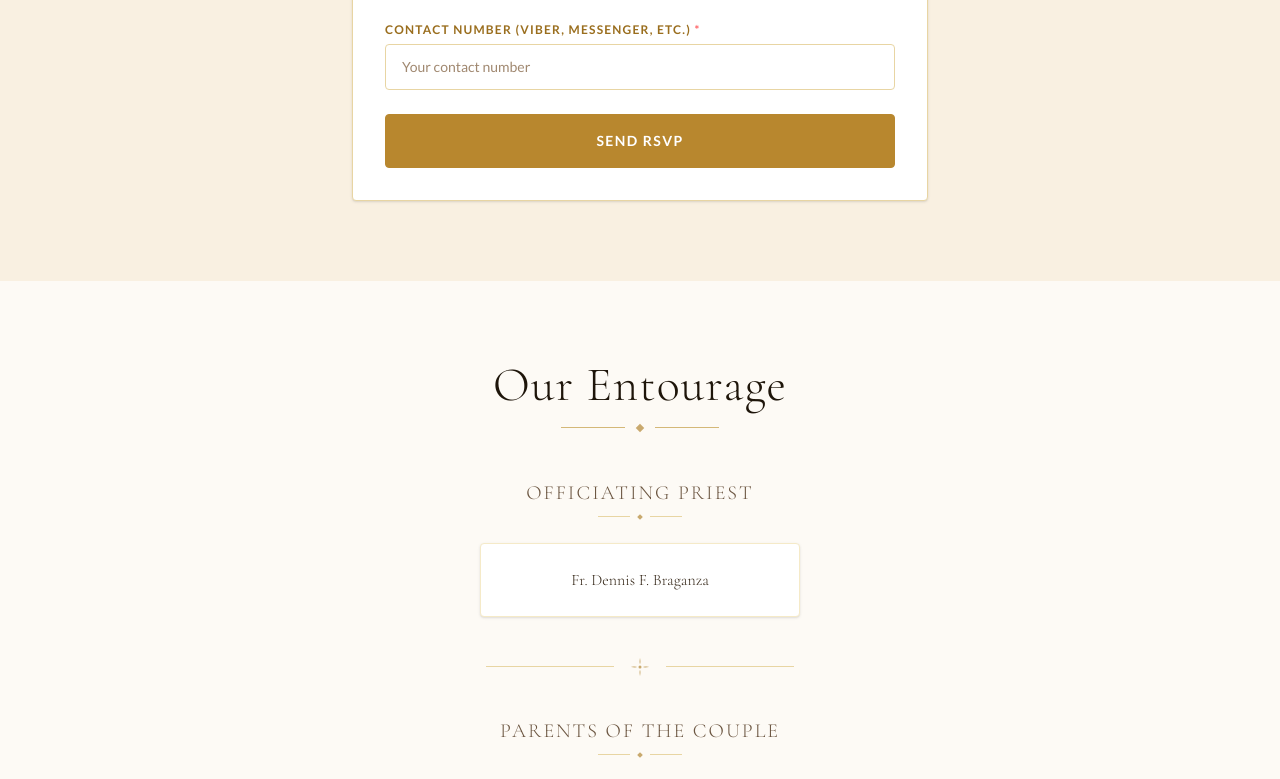
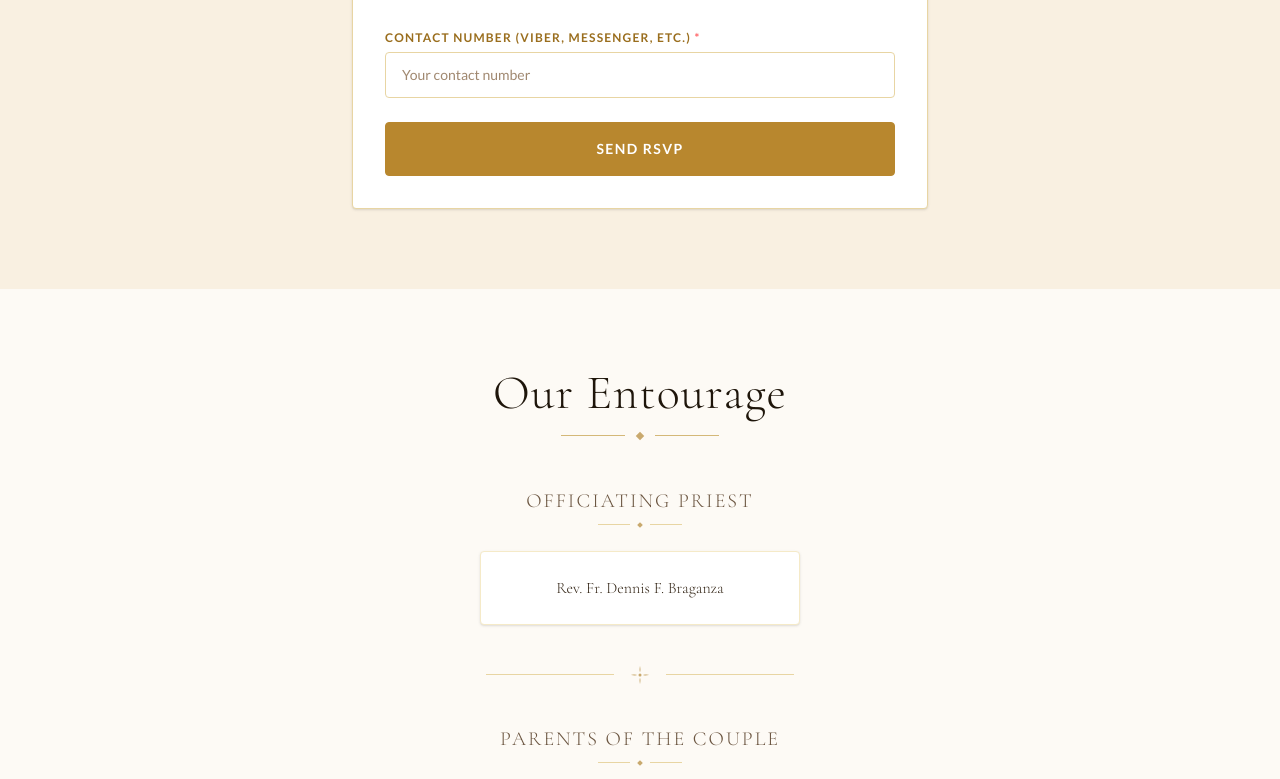
Before and after one commit to louienaraja/louie-joanna-wedding-invite, a React (Vite) app: page / in a window 1280 px wide. Shown: the part 6067-6846 px from the top of the page. Built offline with nearby package versions, Linux system fonts and the light colour scheme.

Commit message:
fixed typos

```diff
--- a/src/sections/Entourage.jsx
+++ b/src/sections/Entourage.jsx
@@ -53,7 +53,7 @@ function Entourage() {
         <GroupLabel>Officiating Priest</GroupLabel>
         <div className="flex justify-center">
           <Card className="max-w-xs w-full text-center">
-            <NameEntry name="Fr. Dennis F. Braganza" />
+            <NameEntry name="Rev. Fr. Dennis F. Braganza" />
           </Card>
         </div>
       </FadeInSection>
--- a/src/sections/WhatToWear.jsx
+++ b/src/sections/WhatToWear.jsx
@@ -239,7 +239,7 @@ function WhatToWear() {
 
           {/* 5 ── Additional Notes ───────────────────────── */}
           <div className="bg-white border border-gold-200 rounded p-5 space-y-3">
-            <p className="text-xs tracking-widest uppercase text-gold-500 font-semibold mb-1">
+            <p className="text-xs tracking-widest uppercase text-gold-500 font-semibold mb-3">
               Additional Notes
             </p>
             <div className="flex items-start gap-2.5 text-sm text-warm-700">
```
